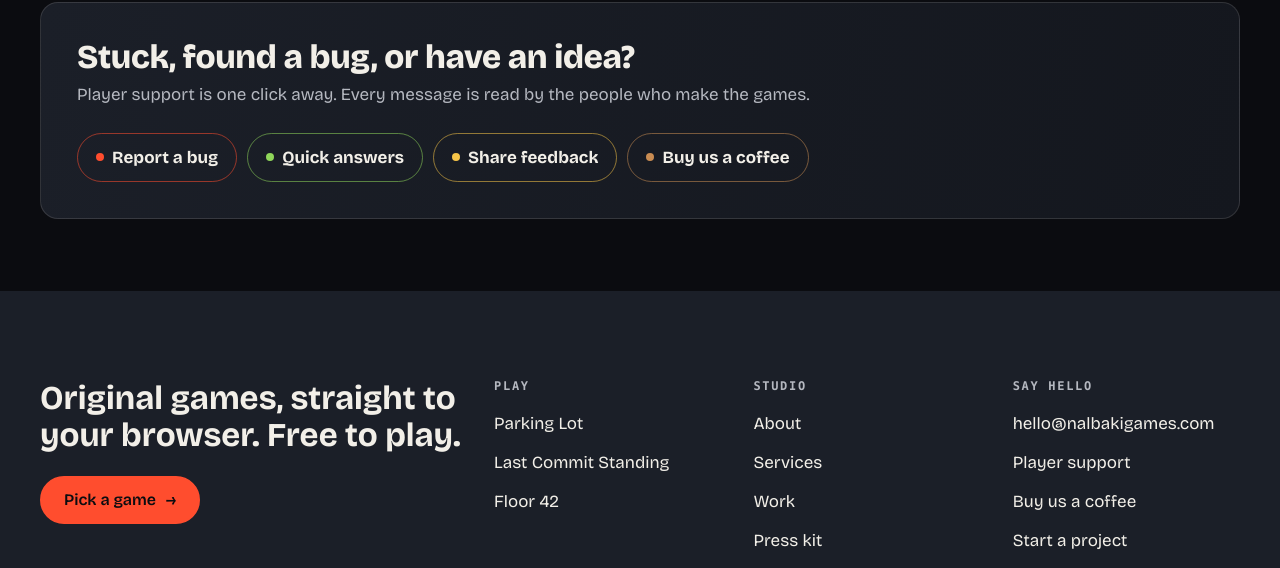
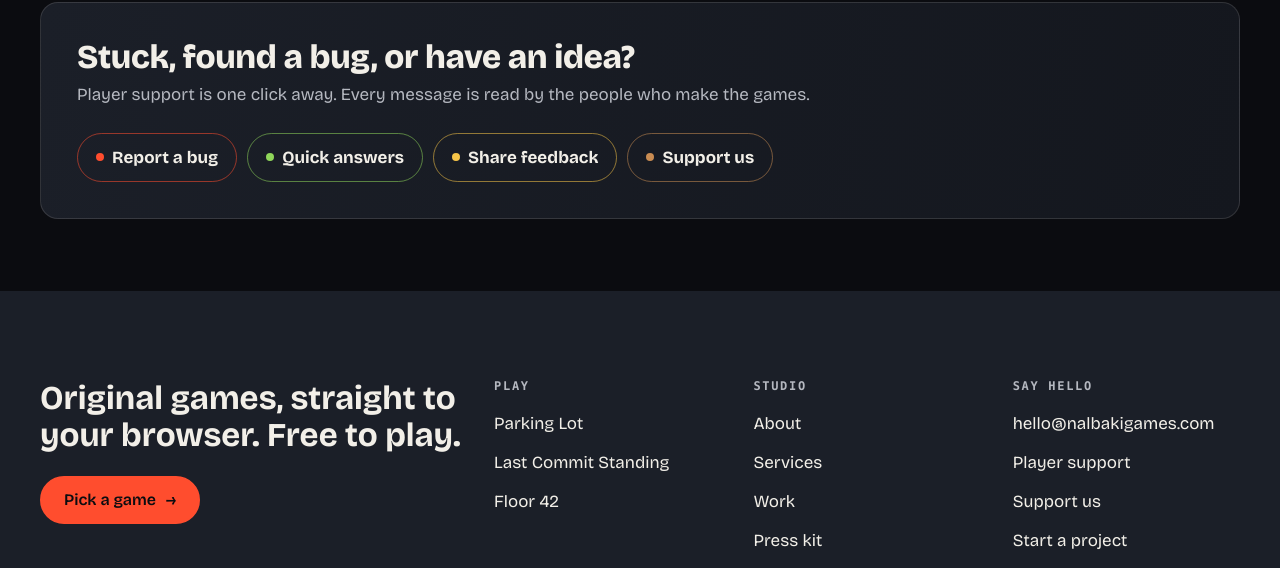
Before and after one commit to hacagahasanli/merge-conflict, a plain HTML site: page games.html in a window 1280 px wide. Shown: the part 6388-6956 px from the top of the page. Drawn offline with Linux system fonts and the light colour scheme.

Commit message:
Every footer and the games help band say Support us and open the support page, instead of Buy us a coffee.

```diff
--- a/games.html
+++ b/games.html
@@ -250,7 +250,7 @@
               <a href="/support#help-h" class="hb t-bug">Report a bug</a>
               <a href="/support#faq-h" class="hb t-ask">Quick answers</a>
               <a href="/support#help-h" class="hb t-idea">Share feedback</a>
-              <a href="/support#coffee" class="hb t-coffee">Buy us a coffee</a>
+              <a href="/support" class="hb t-coffee">Support us</a>
             </div>
           </div>
         </div>
@@ -286,7 +286,7 @@
             <ul>
               <li><a href="mailto:hello@nalbakigames.com">hello@nalbakigames.com</a></li>
               <li><a href="/support">Player support</a></li>
-              <li><a href="/support#coffee">Buy us a coffee</a></li>
+              <li><a href="/support">Support us</a></li>
               <li><a href="/contact">Start a project</a></li>
             </ul>
           </div>
```
Also changed, not shown: 404.html (+1 -1 lines), about.html (+1 -1 lines), contact.html (+1 -1 lines), playables.html (+1 -1 lines), press.html (+1 -1 lines), privacy.html (+1 -1 lines), services.html (+1 -1 lines), work.html (+1 -1 lines).
